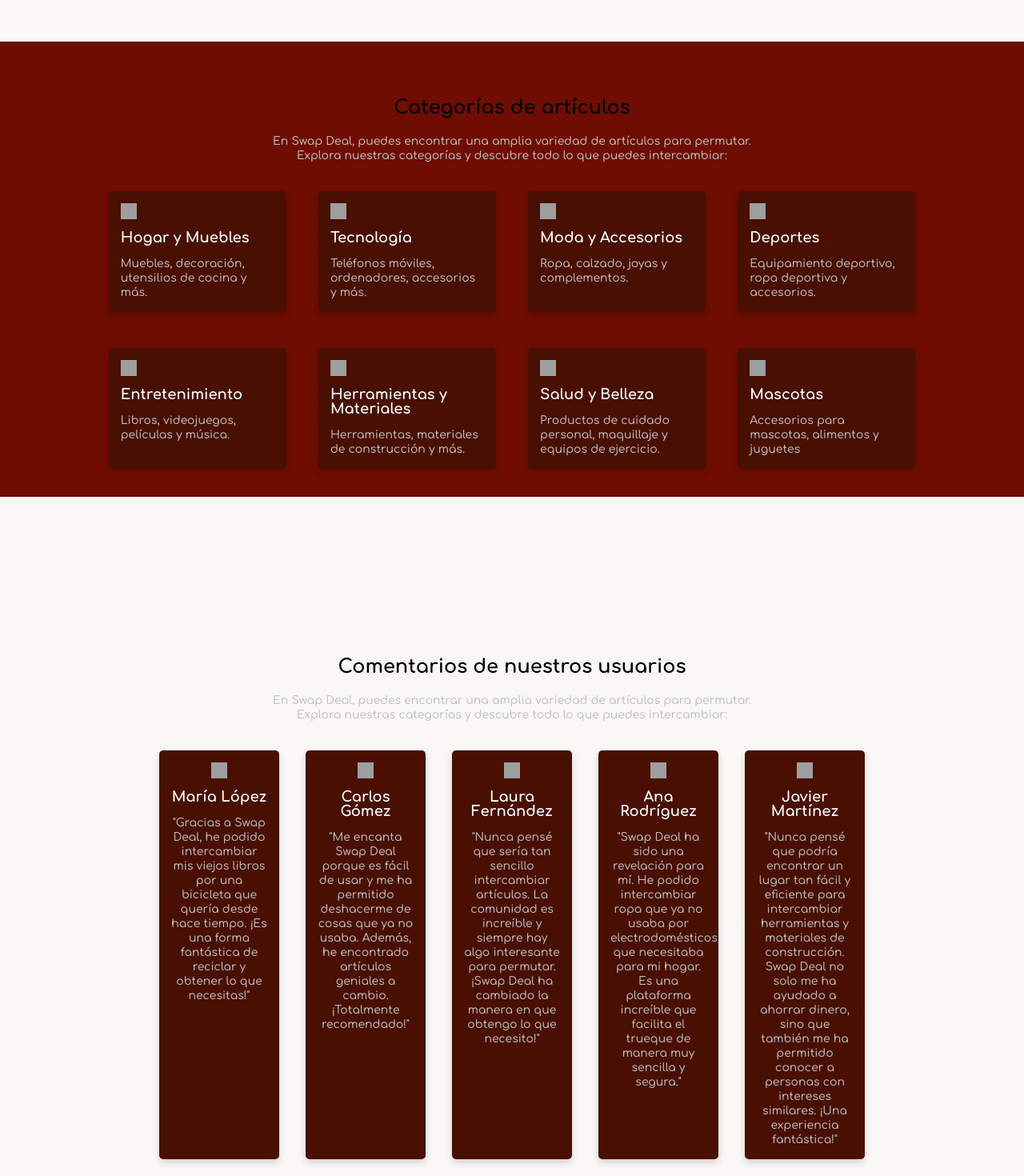
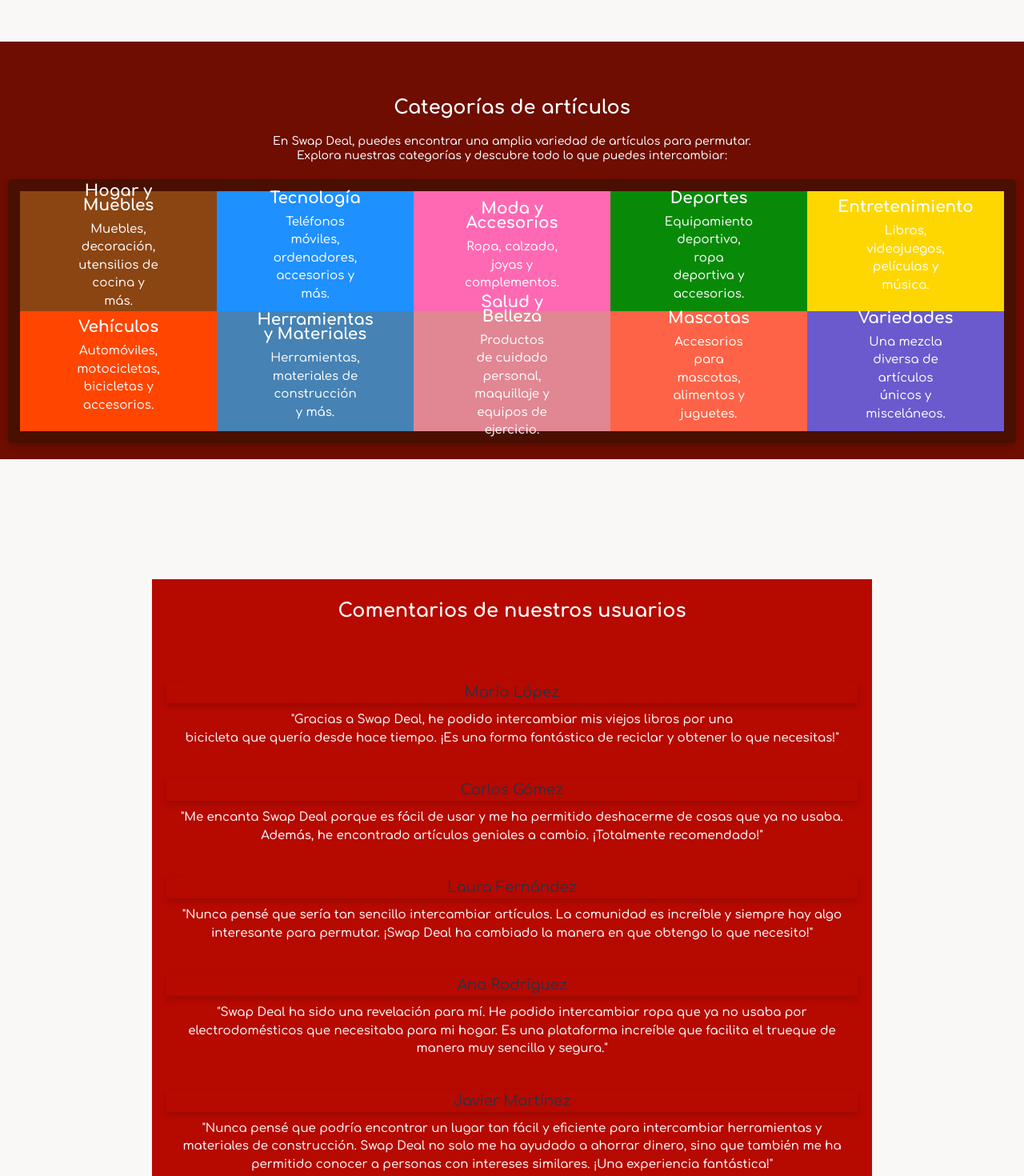
Before and after one commit to TomasUllua12/SwapDeal, a React (Vite) app in the folder client/: page / in a window 1280 px wide. Shown: the part 580-2050 px from the top of the page at 80% size. Built offline with nearby package versions, Linux system fonts and the light colour scheme; grey boxes are pictures that could not be loaded.

Commit message:
correciones

```diff
--- a/client/src/views/pagina_principal/PaginaPrincipal.css
+++ b/client/src/views/pagina_principal/PaginaPrincipal.css
@@ -38,7 +38,7 @@
   left: 0;
   width: 100%;
   height: 100%;
-  object-fit: cover; /* Ajusta el tamaño del video para que cubra todo el contenedor */
+  object-fit: cover;
   opacity: 0.8;
   background: linear-gradient(
       150deg,
@@ -67,7 +67,7 @@
   left: 0;
   width: 100%;
   height: 100%;
-  object-fit: cover; /* Ajusta el tamaño del video para que cubra todo el contenedor */
+  object-fit: cover;
   opacity: 1;
   z-index: -2;
 }
@@ -106,37 +106,37 @@
   background-color: var(--off-white);
 }
 
-/* MAIN SECTION 1*/
-.main-principal-section-1 {
+/* INFO SECTION */
+.info-section {
   width: 100%;
-  min-width: 320;
+  min-width: 320px;
   padding-bottom: 70px;
   text-align: center;
 }
-.main-principal-section-1--title {
+.info-section--title {
   width: 90%;
   min-width: 288px;
   height: auto;
   margin: 0 auto;
   margin-bottom: 50px;
 }
-.main-principal-section-1--title-text {
+.info-section--title-text {
   padding-top: 50px;
   font-size: 2.4rem;
   font-weight: bold;
   line-height: 2.6rem;
   color: var(--black);
 }
-.main-principal-section-1--title-description {
+.info-section--title-description {
   padding-top: 30px;
-  font-size: 1.4rem;
+  font-size: 1.8rem;
   font-weight: 500;
   line-height: 1.8rem;
   color: #535353;
 }
 
-/* MAIN SECTION 2 */
-.main-principal-section-2 {
+/* CATEGORIES SECTION */
+.categories-section {
   position: relative;
   width: 100%;
   min-width: 320px;
@@ -144,15 +144,15 @@
   padding: 20px 10px;
   background-color: #6e0d00;
 }
-.main-principal-section-2--swapdeal-logo {
+.categories-section--swapdeal-logo {
   position: absolute;
   width: 85px;
   height: 48px;
   top: -15px;
   left: calc(50% - 28px);
+}
 
-}
-.main-principal-section-2--title {
+.categories-section--title {
   width: 90%;
   min-width: 288px;
   height: auto;
@@ -160,79 +160,180 @@
   margin-top: 50px;
   text-align: center;
 }
-.main-principal-section-2--title-text {
+.categories-section--title-text {
   margin-bottom: 20px;
   font-size: 2.4rem;
   font-weight: bold;
   line-height: 2.6rem;
-  color: #000000;
+  color: #ffffff;
 }
-.main-principal-section-2--title-description {
+.categories-section--title-description {
   margin-bottom: 20px;
   font-size: 1.4rem;
   font-weight: 500;
   line-height: 1.8rem;
-  color: #c0c0c0;
+  color: #ffffff;
 }
 
-/* MAIN SECTION 2 CARDS*/
-.main-principal-section-2--cards {
+.card{
+  align-items: center;
+  height: 50px;
+}
+
+.cardh {
+  display: flex;
+  flex-direction: column;
+  justify-content: center;
+  align-items: center;
+  background-color: #8B4513;
+  height: 150px;
+  width: 20%;
+  padding: 5%;
+  text-align: center;
+}
+
+.cardt{
+  display: flex;
+  flex-direction: column;
+  justify-content: center;
+  align-items: center;
+  background-color: #1E90FF;
+  height: 150px;
+  width: 20%;
+  padding: 5%;
+  text-align: center;
+}
+
+.cardm{
+  display: flex;
+  flex-direction: column;
+  justify-content: center;
+  align-items: center;
+  background-color: #FF69B4;
+  height: 150px;
+  width: 20%;
+  padding: 5%;
+  text-align: center;
+}
+
+.cardd{
+  display: flex;
+  flex-direction: column;
+  justify-content: center;
+  align-items: center;
+  background-color: #088a08;
+  height: 150px;
+  width: 20%;
+  padding: 5%;
+  text-align: center;
+}
+
+.carde{
+  display: flex;
+  flex-direction: column;
+  justify-content: center;
+  align-items: center;
+  background-color: #FFD700;
+  height: 150px;
+  width: 20%;
+  padding: 5%;
+  text-align: center;
+}
+
+.cardhe{
+  display: flex;
+  flex-direction: column;
+  justify-content: center;
+  align-items: center;
+  background-color: #4682B4;
+  height: 150px;
+  width: 20%;
+  padding: 5%;
+  text-align: center;
+}
+
+.cardsa{
+  display: flex;
+  flex-direction: column;
+  justify-content: center;
+  align-items: center;
+  background-color: #e18693;
+  height: 150px;
+  width: 20%;
+  padding: 5%;
+  text-align: center;
+}
+
+.cardma{
+  display: flex;
+  flex-direction: column;
+  justify-content: center;
+  align-items: center;
+  background-color: #FF6347;
+  height: 150px;
+  width: 20%;
+  padding: 5%;
+  text-align: center;
+}
+
+.cardau{
+  display: flex;
+  flex-direction: column;
+  justify-content: center;
+  align-items: center;
+  background-color: #FF4500;
+  height: 150px;
+  width: 20%;
+  padding: 5%;
+  text-align: center;
+}
+
+.cardv{
+  display: flex;
+  flex-direction: column;
+  justify-content: center;
+  align-items: center;
+  background-color: #6A5ACD;
+  height: 150px;
+  width: 20%;
+  padding: 5%;
+  text-align: center;
+}
+
+
+/* CATEGORIES SECTION CARDS */
+.categories-section--cards {
   display: flex;
   flex-wrap: wrap;
-  justify-content: center;
-  gap: 15px; /* Espacio entre las tarjetas */
+  justify-content: space-between;
+  width: 100%;
 }
+.categories-section--cards {
+  width: 100%;
 
-.main-principal-section-2--cards .--card {
-  width: 18%; /* Ajustar el ancho para permitir  tarjetas por fila */
-  min-width: 150px;
-  max-width: calc(20% - 30px); /* Ajustar el ancho máximo considerando el margen */
-  min-height: 150px;
-  margin: 15px 1%;
   padding: 15px;
   background-color: var(--warm-black);
   border-radius: 5px;
   box-shadow: 0 4px 8px rgba(0, 0, 0, 0.16);
 }
 
-.--card .--card__icon {
-  display: inline-block;
-  width: 20px;
-  height: 20px;
-  margin-bottom: 10px;
-  background-size: cover;
-  background-position: center;
-  background-repeat: no-repeat;
-}
-.--card .clock {
-  background-image: url(./assets/icons/clock.svg);
-}
-.--card .eye {
-  background-image: url(./assets/icons/eye.svg);
-}
-.--card .money {
-  background-image: url(./assets/icons/dollar-sign.svg);
-}
-.--card .tick {
-  background-image: url(./assets/icons/check-circle.svg);
-}
-.--card-title {
-  margin-bottom: 15px;
-  font-size: 1.8rem;
+.card-title {
+  font-size: 2rem;
   font-weight: bold;
   line-height: 1.8rem;
   color: var(--just-white);
 }
-.--card-body {
-  font-size: 1.4rem;
+
+.card-bodyy {
+  padding: 10px;
+  font-size: 15px;
   font-weight: 500;
-  line-height: 1.8rem;
-  color: #c0c0c0;
+  color: #ffffff;
 }
 
 .swapdeal-image-container {
   width: 100%;
-  min-width: 320px; /* Agregar px a la min-width */
+  min-width: 320px;
   height: 50vh;
   background-image: url("./assets/img/shakehands.png");
   background-position: center;
@@ -242,7 +343,7 @@
 .swapdeal-image-container__color {
   position: absolute;
   width: 100%;
-  min-width: 320px; /* Agregar px a la min-width */
+  min-width: 320px;
   height: 50vh;
   background: #000000;
   opacity: 0.5;
@@ -257,84 +358,104 @@
   text-align: center;
 }
 
-/* MAIN SECTION 3 */
-.main-principal-section-3 {
+/* TESTIMONIALS SECTION */
+
+.testimonials-section--title{
+  background-color: #b60900;
+  padding: 3%;
+}
+
+.testimonials-section--cards{
+  background-color: #b60900;
+  padding: 2%;
+}
+
+.card-titlee{
+  font-size: 18px;
+  margin-top: 30px;
+  box-shadow: 0 4px 8px rgba(0, 0, 0, 0.16);
+}
+
+.card-body{
+  margin-top: 0%;
+  margin-bottom: 5%;
+}
+
+.testimonials-section {
   width: 100%;
   min-width: 320px;
   height: auto;
-  padding-bottom: 180px;
+  padding-bottom: 15px;
   padding-top: 150px;
   text-align: center;
   max-width: 900px;
   margin: 0 auto;
 }
-
-.main-principal-section-3--title-text {
-  margin-bottom: 30px;
+.testimonials-section--title-text {
   font-size: 2.4rem;
   font-weight: bold;
   line-height: 2.6rem;
-  color: var(--black);
+  color: #fff;
 }
-
-.main-principal-section-3--description {
+.testimonials-section--description {
   margin-bottom: 30px;
   font-size: 1.4rem;
   font-weight: 500;
   line-height: 1.6rem;
   color: #757575;
 }
-
-.main-principal-section-3--list {
+.testimonials-section--list {
   font-size: 1.4rem;
   color: #757575;
   list-style-type: disc;
   margin-left: 20px;
-  text-align: left; /* Para alinear las viñetas a la izquierda */
-  display: inline-block; /* Para centrar la lista */
+  text-align: left;
+  display: inline-block;
 }
-
-.main-principal-section-3--list li {
+.testimonials-section--list li {
   margin-bottom: 10px;
 }
 
-/* MAIN SECTION 4 */
-.main-principal-section-4 {
+/* ABOUT US SECTION */
+.about-us-section {
   width: 100%;
   min-width: 320px;
   height: auto;
   padding-bottom: 180px;
-  padding-top: 150px;
+  padding-top: 100px;
   text-align: center;
   max-width: 900px;
   margin: 0 auto;
 }
-
-.main-principal-section-4--title-text {
+.about-us-section--title-text {
   margin-bottom: 30px;
   font-size: 2.4rem;
   font-weight: bold;
   line-height: 2.6rem;
   color: var(--black);
+
 }
 
-.main-principal-section-4--description {
+.espa{
+  box-shadow: 0 4px 8px rgba(0, 0, 0, 0.16);
+  padding: 5%;
+}
+
+.about-us-section--description {
   margin-bottom: 30px;
   font-size: 1.4rem;
   font-weight: 500;
   line-height: 1.6rem;
   color: #757575;
 }
-
-.main-principal-section-4--list {
+.about-us-section--list {
   font-size: 1.4rem;
   color: #757575;
   list-style-type: disc;
   margin-left: 20px;
-  text-align: left; /* Para alinear las viñetas a la izquierda */
-  display: inline-block; /* Para centrar la lista */
+  text-align: left;
+  display: inline-block;
 }
-
-.main-principal-section-4--list li {
+.about-us-section--list li {
   margin-bottom: 10px;
 }
--- a/client/src/views/pagina_principal/PaginaPrincipal.jsx
+++ b/client/src/views/pagina_principal/PaginaPrincipal.jsx
@@ -16,9 +16,7 @@
           <h1 className="header-principal__title">
             ¡Intercambia lo que no usas por lo que necesitas!
           </h1>
-          <p className="header-principal__description">
-
-          </p>
+          <p className="header-principal__description"></p>
         </div>
         <div className="background-header-color"></div>
         <video
@@ -38,136 +36,124 @@
       </header>
 
       <main className="main-principal">
-        <section className="main-principal-section-1">
-          <div className="main-principal-section-1--title">
-            <h2 className="main-principal-section-1--title-text">
-              Sección de información 1
-            </h2>
-            <p className="main-principal-section-1--title-description">
+        <section className="info-section">
+          <div className="info-section--title">
+            <h2 className="info-section--title-text">Un poco sobre SwapDeal</h2>
+            <p className="info-section--title-description">
               Swap Deal es una plataforma innovadora que te permite intercambiar artículos<br/> que ya no necesitas por aquellos que deseas. Simplemente publica lo que tienes, <br/> busca lo que quieres  y realiza el intercambio con otros usuarios de manera rápida <br/>y segura. Descubre una nueva forma de obtener lo que necesitas sin gastar dinero.
             </p>
           </div>
         </section>
 
-        <section className="main-principal-section-2">
-          <div className="main-principal-section-2--title">
-            <h2 className="main-principal-section-2--title-text">
-              Categorías de artículos
-            </h2>
-            <p className="main-principal-section-2--title-description">
+        <section className="categories-section">
+          <div className="categories-section--title">
+            <h2 className="categories-section--title-text">Categorías de artículos</h2>
+            <p className="categories-section--title-description">
               En Swap Deal, puedes encontrar una amplia variedad de artículos para permutar.<br/> Explora nuestras categorías y descubre todo lo que puedes intercambiar:
             </p>
           </div>
 
-          <section className="main-principal-section-2--cards">
-            <article className="--card">
-              <span className="--card__icon clock"></span>
-              <p className="--card-title">Hogar y Muebles</p>
-              <p className="--card-body">Muebles, decoración, utensilios de cocina y más.</p>
+          <section className="categories-section--cards">
+            <article className="cardh">
+              <p className="card-title">Hogar y Muebles</p>
+              <p className="card-bodyy">Muebles, decoración, utensilios de cocina y más.</p>
             </article>
-            <article className="--card">
-              <span className="--card__icon eye"></span>
-              <p className="--card-title">Tecnología</p>
-              <p className="--card-body">Teléfonos móviles, ordenadores, accesorios y más.
+            <article className="cardt">
+              <p className="card-title">Tecnología</p>
+              <p className="card-bodyy">Teléfonos móviles, ordenadores, accesorios y más.</p>
+            </article>
+            <article className="cardm">
+              <p className="card-title">Moda y Accesorios</p>
+              <p className="card-bodyy">Ropa, calzado, joyas y complementos.</p>
+            </article>
+            <article className="cardd">
+              <p className="card-title">Deportes</p>
+              <p className="card-bodyy">Equipamiento deportivo, ropa deportiva y accesorios.</p>
+            </article>
+            <article className="carde">
+              <p className="card-title">Entretenimiento</p>
+              <p className="card-bodyy">Libros, videojuegos, películas y música.</p>
+            </article>
+            <article className="cardau">
+              <p className="card-title">Vehículos</p>
+              <p className="card-bodyy">Automóviles, motocicletas, bicicletas y accesorios.</p>
+            </article>
+            <article className="cardhe">
+              <p className="card-title">Herramientas y Materiales</p>
+              <p className="card-bodyy">Herramientas, materiales de construcción y más.</p>
+            </article>
+            <article className="cardsa">
+              <p className="card-title">Salud y Belleza</p>
+              <p className="card-bodyy">Productos de cuidado personal, maquillaje y equipos de ejercicio.</p>
+            </article>
+            <article className="cardma">
+              <p className="card-title">Mascotas</p>
+              <p className="card-bodyy">Accesorios para mascotas, alimentos y juguetes.</p>
+            </article>
+            <article className="cardv">
+              <p className="card-title">Variedades</p>
+              <p className="card-bodyy">Una mezcla diversa de artículos únicos y misceláneos.</p>
+            </article>
+          </section>
+        </section>
+
+        <section className="testimonials-section">
+          <span className="testimonials-section--swapdeal-logo"></span>
+          <div className="testimonials-section--title">
+            <h2 className="testimonials-section--title-text">
+              Comentarios de nuestros usuarios
+            </h2>
+          </div>
+
+          <section className="testimonials-section--cards">
+            <article className="carddd">
+              <p className="card-titlee">María López</p>
+              <p className="card-bodyy">
+                "Gracias a Swap Deal, he podido intercambiar mis viejos libros por una<br/> bicicleta que quería desde hace tiempo. ¡Es una forma fantástica de reciclar y obtener lo que necesitas!"
               </p>
             </article>
-            <article className="--card">
-              <span className="--card__icon money"></span>
-              <p className="--card-title">Moda y Accesorios</p>
-              <p className="--card-body">Ropa, calzado, joyas y complementos.</p>
-            </article>
-            <article className="--card">
-              <span className="--card__icon tick"></span>
-              <p className="--card-title">Deportes</p>
-              <p className="--card-body">Equipamiento deportivo, ropa deportiva y accesorios.
+            <article className="carddd">
+              <p className="card-titlee">Carlos Gómez</p>
+              <p className="card-bodyy">
+                "Me encanta Swap Deal porque es fácil de usar y me ha permitido deshacerme de cosas que ya no usaba. Además, he encontrado artículos geniales a cambio. ¡Totalmente recomendado!"
               </p>
             </article>
-            <article className="--card">
-              <span className="--card__icon tick"></span>
-              <p className="--card-title">Entretenimiento</p>
-              <p className="--card-body">Libros, videojuegos, películas y música.
+            <article className="carddd">
+              <p className="card-titlee">Laura Fernández</p>
+              <p className="card-bodyy">
+                "Nunca pensé que sería tan sencillo intercambiar artículos. La comunidad es increíble y siempre hay algo interesante para permutar. ¡Swap Deal ha cambiado la manera en que obtengo lo que necesito!"
               </p>
             </article>
-            <article className="--card">
-              <span className="--card__icon tick"></span>
-              <p className="--card-title">Herramientas y Materiales</p>
-              <p className="--card-body">Herramientas, materiales de construcción y más.
+            <article className="carddd">
+              <p className="card-titlee">Ana Rodríguez</p>
+              <p className="card-bodyy">
+                "Swap Deal ha sido una revelación para mí. He podido intercambiar ropa que ya no usaba por electrodomésticos que necesitaba para mi hogar. Es una plataforma increíble que facilita el trueque de manera muy sencilla y segura."
               </p>
             </article>
-            <article className="--card">
-              <span className="--card__icon tick"></span>
-              <p className="--card-title">Salud y Belleza</p>
-              <p className="--card-body">Productos de cuidado personal, maquillaje y equipos de ejercicio.
-              </p>
-            </article>
-            <article className="--card">
-              <span className="--card__icon tick"></span>
-              <p className="--card-title">Mascotas</p>
-              <p className="--card-body">Accesorios para mascotas, alimentos y juguetes
+            <article className="carddd">
+              <p className="card-titlee">Javier Martínez</p>
+              <p className="card-bodyy">
+                "Nunca pensé que podría encontrar un lugar tan fácil y eficiente para intercambiar herramientas y materiales de construcción. Swap Deal no solo me ha ayudado a ahorrar dinero, sino que también me ha permitido conocer a personas con intereses similares. ¡Una experiencia fantástica!"
               </p>
             </article>
           </section>
         </section>
 
-
-        <section className="main-principal-section-3">
-          <span className="main-principal-section-2--swapdeal-logo"></span>
-          <div className="main-principal-section-2--title">
-            <h2 className="main-principal-section-2--title-text">
-              Comentarios de nuestros usuarios
-            </h2>
-            <p className="main-principal-section-2--title-description">
-            En Swap Deal, puedes encontrar una amplia variedad de artículos para permutar.<br/> Explora nuestras categorías y descubre todo lo que puedes intercambiar:
-            </p>
-          </div>
-
-          <section className="main-principal-section-2--cards">
-            <article className="--card">
-              <span className="--card__icon clock"></span>
-              <p className="--card-title">María López</p>
-              <p className="--card-body"> "Gracias a Swap Deal, he podido intercambiar mis viejos libros por una<br/> bicicleta que quería desde hace tiempo. ¡Es una forma fantástica de reciclar y obtener lo que necesitas!"</p>
-            </article>
-            <article className="--card">
-              <span className="--card__icon eye"></span>
-              <p className="--card-title">Carlos Gómez</p>
-              <p className="--card-body">"Me encanta Swap Deal porque es fácil de usar y me ha permitido deshacerme de cosas que ya no usaba. Además, he encontrado artículos geniales a cambio. ¡Totalmente recomendado!"
-              </p>
-            </article>
-            <article className="--card">
-              <span className="--card__icon money"></span>
-              <p className="--card-title">Laura Fernández</p>
-              <p className="--card-body">"Nunca pensé que sería tan sencillo intercambiar artículos. La comunidad es increíble y siempre hay algo interesante para permutar. ¡Swap Deal ha cambiado la manera en que obtengo lo que necesito!"</p>
-            </article>
-            <article className="--card">
-              <span className="--card__icon tick"></span>
-              <p className="--card-title">Ana Rodríguez</p>
-              <p className="--card-body">"Swap Deal ha sido una revelación para mí. He podido intercambiar ropa que ya no usaba por electrodomésticos que necesitaba para mi hogar. Es una plataforma increíble que facilita el trueque de manera muy sencilla y segura."
-              </p>
-            </article>
-            <article className="--card">
-              <span className="--card__icon tick"></span>
-              <p className="--card-title">Javier Martínez</p>
-              <p className="--card-body">"Nunca pensé que podría encontrar un lugar tan fácil y eficiente para intercambiar herramientas y materiales de construcción. Swap Deal no solo me ha ayudado a ahorrar dinero, sino que también me ha permitido conocer a personas con intereses similares. ¡Una experiencia fantástica!"
-              </p>
-            </article>
-          </section>
-        </section>
-
-        <section className="main-principal-section-4">
-          <div className="main-principal-section-4--title">
-            <h2 className="main-principal-section-4--title-text">
-              Sobre nosotros
-            </h2>
-            <p className="main-principal-section-4--description">
+        <section className="about-us-section">
+          <div className="espa">
+          <div className="about-us-section--title">
+            <h2 className="about-us-section--title-text">Sobre nosotros</h2>
+            <p className="about-us-section--description">
               Swap Deal es la plataforma definitiva para aquellos que buscan darle una segunda vida a sus artículos a través de permutas. Nos dedicamos a conectar a personas de todo el país para que puedan intercambiar sus objetos de manera segura y eficiente. Nuestras responsabilidades más relevantes son:
             </p>
-            <ul className="main-principal-section-4--list">
+            <ul className="about-us-section--list">
               <li>• Facilitamos un espacio donde los usuarios pueden publicar y encontrar artículos para permutar.</li>
               <li>• Fomentamos el consumo responsable y la economía circular a través del intercambio de bienes.</li>
               <li>• Desarrollamos y mantenemos una plataforma intuitiva y segura para nuestras transacciones.</li>
               <li>• Representamos una comunidad inclusiva y amigable que valora el intercambio justo y la reutilización.</li>
               <li>• Proveemos soporte y recursos para ayudar a nuestros usuarios a sacar el máximo provecho de sus permutas.</li>
             </ul>
+          </div>
           </div>
         </section>
       </main>
```
Also changed, not shown: client/src/views/Ayuda.css (+11 -0 lines), client/src/views/Ayuda.jsx (+28 -21 lines), client/src/views/Inicio.css (+11 -27 lines), client/src/views/Inicio.jsx (+2 -9 lines), client/public/assets/img/Captura de pantalla 2024-07-06 193432.png (added). Lines whose indentation alone changed are shown as unchanged.
